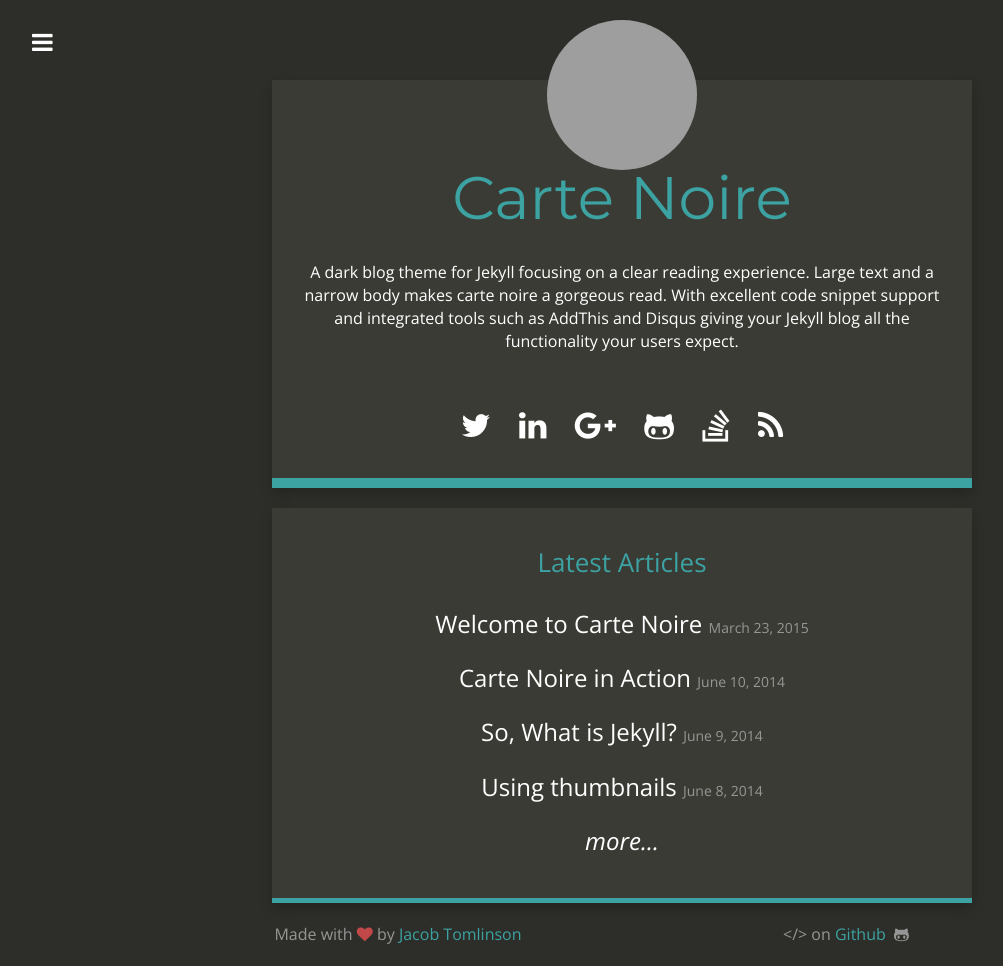
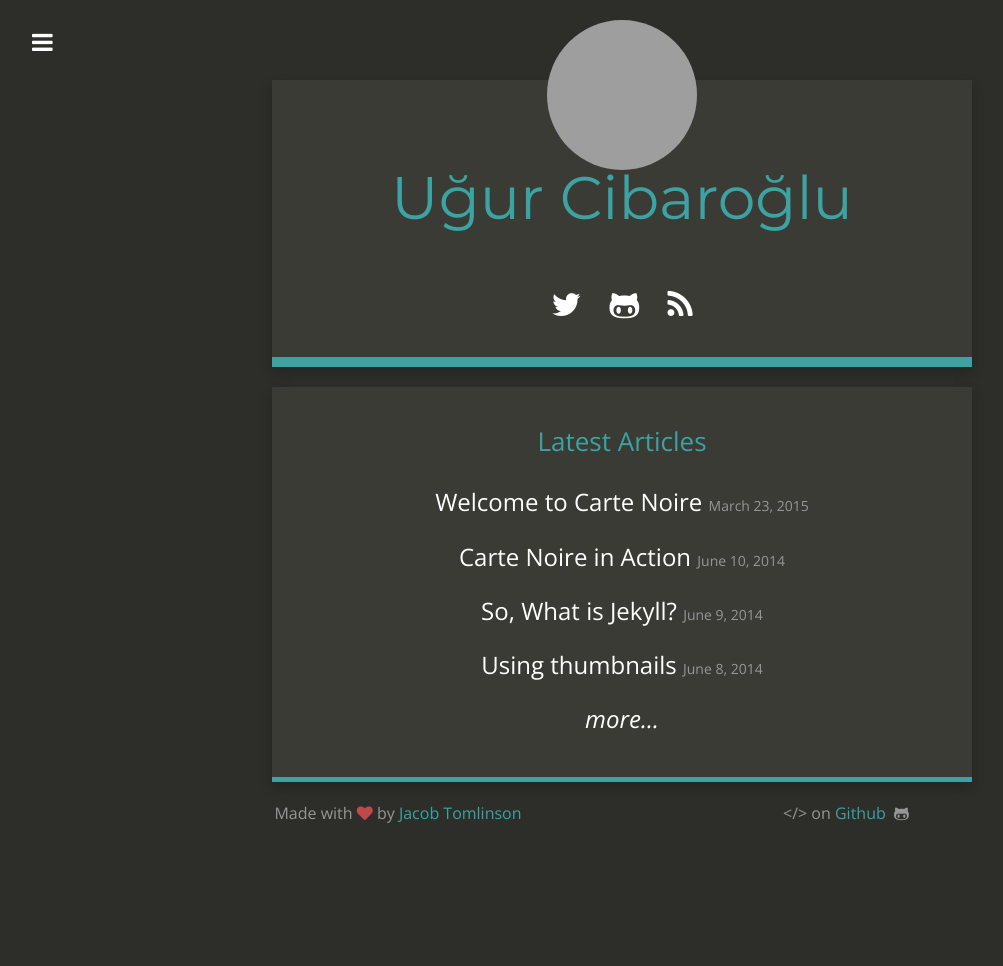
Before and after one commit to uCibar/uCibar.github.io, a Jekyll site: the page built from index.html, in a window 1280 px wide. Shown: the whole page, without its empty margins (18-1021 px from the left). Built offline with Jekyll 4.4.1, drawn with Linux system fonts in a browser that asks for light colours; nearby versions of some CDN libraries; after the commit the page ends 900 px from its top, so only the background shows below that; grey boxes are pictures that could not be loaded.

Commit message:
_config.yml

```diff
--- a/_config.yml
+++ b/_config.yml
@@ -1,10 +1,10 @@
 # Site settings
-title: "Carte Noire"
-email: jacob@jacobtomlinson.co.uk
-description: "A dark blog theme for Jekyll."
+title: "Uğur Cibaroğlu"
+email: ugur.cibar@gmail.com
+description: "Uğur Cibaroğlu'nun kişisel blogu. Karabük üniversitesi Bilgisayar mühendisliği öğrencisi."
 baseurl: ""
 url: "http://carte-noire.jacobtomlinson.co.uk/"
-title_description: "A dark blog theme for Jekyll focusing on a clear reading experience. Large text and a narrow body makes carte noire a gorgeous read. With excellent code snippet support and integrated tools such as AddThis and Disqus giving your Jekyll blog all the functionality your users expect."
+title_description: ""
 title_image: "https://www.gravatar.com/avatar/00000000000000000000000000000000?s=500&d=mm"
 google_analytics: "UA-20365477-4"
 disqus_account: cartenoire
@@ -13,15 +13,8 @@
 post_limit: 5
 
 # Social usernames/URLs
-twitter_username: _jacobtomlinson
-github_username:  jacobtomlinson
-instagram_username:
-reddit_username:
-linkedin_link: http://carte-noire.jacobtomlinson.co.uk/
-google_plus_link: http://carte-noire.jacobtomlinson.co.uk/
-stackoverflow_link: http://carte-noire.jacobtomlinson.co.uk/
-xing_link:
-facebook_link:
+twitter_username: uCibar
+github_username:  uCibar
 
 # Footer
 footer_left: "Made with <i class=\"fa fa-heart\"></i> by <a href=\"https://twitter.com/_JacobTomlinson\">Jacob Tomlinson</a>"
```
